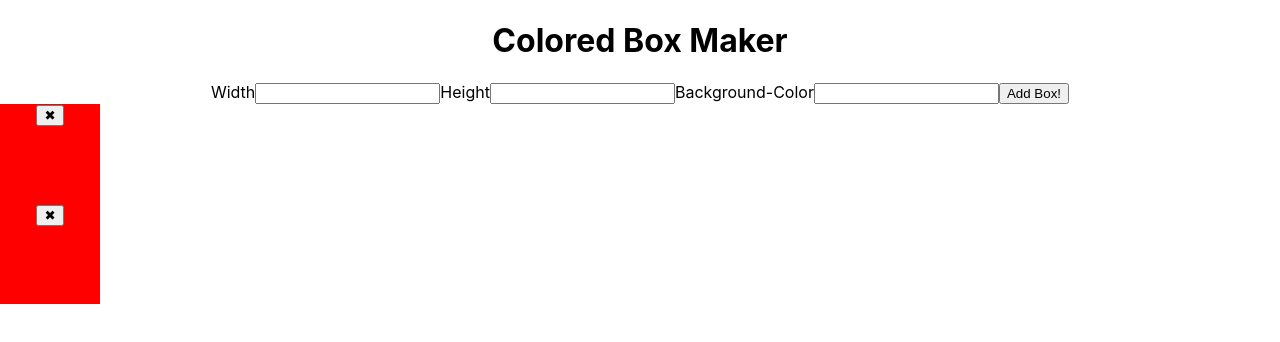
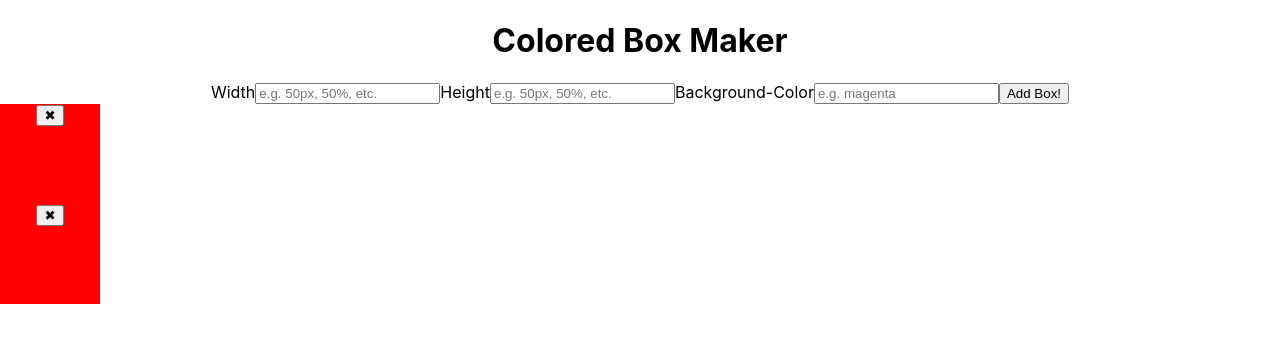
Before and after one commit to Pascha-404/colored-box-maker, a React (Create React App) app: page / in a window 1280 px wide. Shown: the top 342 px of the page. Built offline with nearby package versions, Linux system fonts and the light colour scheme.

Commit message:
added placeholder

```diff
--- a/src/NewBoxForm.js
+++ b/src/NewBoxForm.js
@@ -37,6 +37,7 @@ class NewBoxForm extends Component {
 					id='width'
 					onChange={this.handleChange}
 					value={this.state.width}
+					placeholder='e.g. 50px, 50%, etc.'
 				/>
 				<label htmlFor='height'>Height</label>
 				<input
@@ -45,6 +46,7 @@ class NewBoxForm extends Component {
 					id='height'
 					onChange={this.handleChange}
 					value={this.state.height}
+					placeholder='e.g. 50px, 50%, etc.'
 				/>
 				<label htmlFor='backgroundColor'>Background-Color</label>
 				<input
@@ -53,6 +55,7 @@ class NewBoxForm extends Component {
 					id='backgroundColor'
 					onChange={this.handleChange}
 					value={this.state.backgroundColor}
+					placeholder='e.g. magenta'
 				/>
 				<button>Add Box!</button>
 			</form>
```
